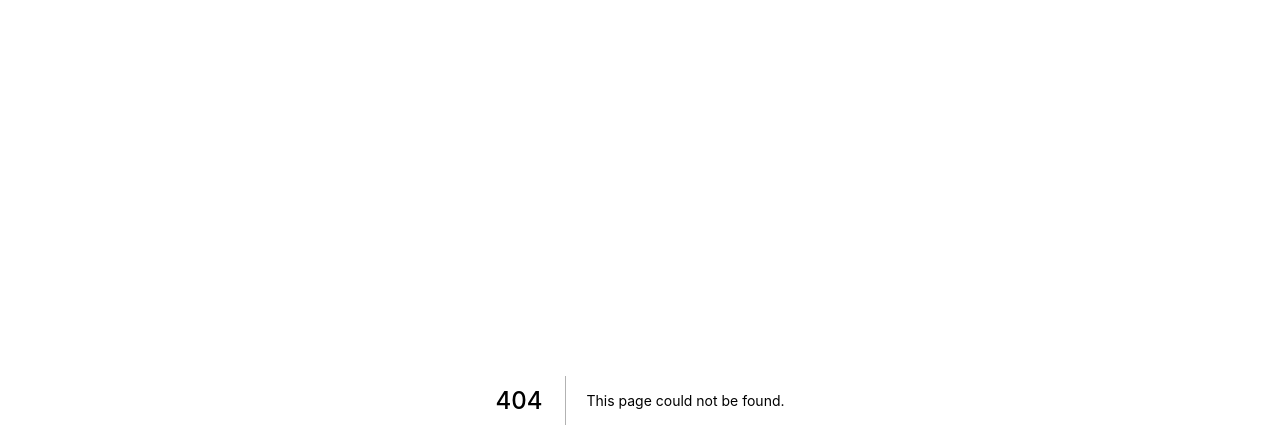
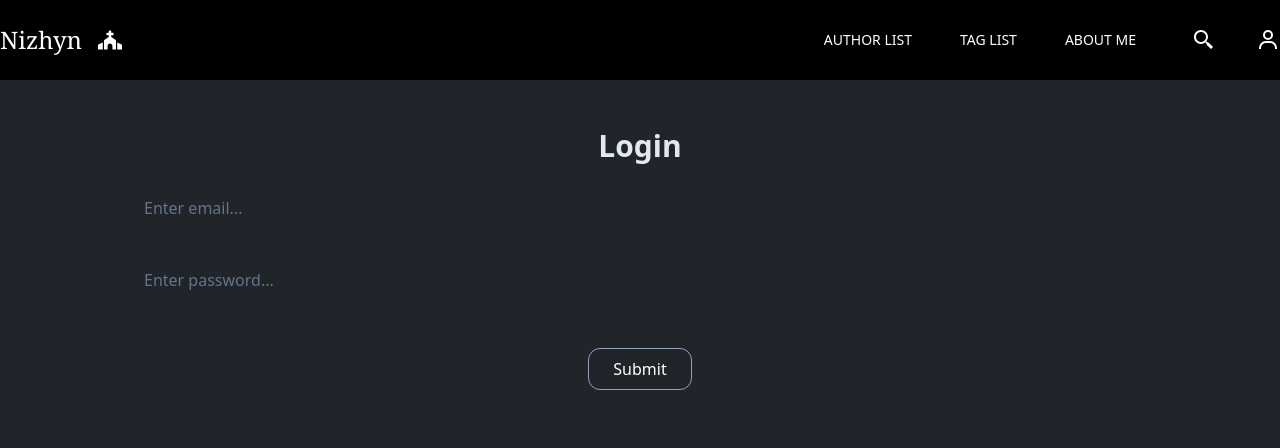
Before and after one commit to tisukRoman/explore-nizhyn, a Next.js app: page /auth/login in a window 1280 px wide. Before the commit this address had no page. Shown: the top 448 px of the page. Built offline with nearby package versions, Linux system fonts and the light colour scheme.

Commit message:
work: Login page with all the components

```diff
--- /dev/null
+++ b/components/Button.tsx
@@ -0,0 +1,18 @@
+import { FC, HTMLProps } from 'react';
+
+interface ButtonProps extends HTMLProps<HTMLButtonElement> {
+  type?: 'button' | 'submit' | 'reset';
+}
+
+const Button: FC<ButtonProps> = (props) => {
+  return (
+    <button
+      {...props}
+      className='mt-10 px-6 py-2 text-white border-[1px] border-slate-400 rounded-xl hover:scale-110 transition-transform'
+    >
+      {props.children}
+    </button>
+  );
+};
+
+export default Button;
--- a/components/Header.tsx
+++ b/components/Header.tsx
@@ -31,7 +31,7 @@
             <BiSearchAlt2 />
           </a>
         </Link>
-        <Link href='/'>
+        <Link href='/auth/login'>
           <a className='hover-green ml-10'>
             <BiUser />
           </a>
--- /dev/null
+++ b/components/LoginForm.tsx
@@ -0,0 +1,46 @@
+import { FC } from 'react';
+import * as yup from 'yup';
+import { yupResolver } from '@hookform/resolvers/yup';
+import { useForm } from 'react-hook-form';
+import TextInput from './TextInput';
+import Button from './Button';
+
+type FormValues = {
+  email: string;
+  password: string;
+};
+
+const loginSchema = yup.object({
+  email: yup.string().required('Required'),
+  password: yup.string().required('Required'),
+});
+
+type LoginProps = {
+  onSubmit: (data: any) => void;
+};
+
+const LoginForm: FC<LoginProps> = ({ onSubmit }) => {
+  const {
+    register,
+    handleSubmit,
+    formState: { errors },
+  } = useForm<FormValues>({ resolver: yupResolver(loginSchema) });
+
+  return (
+    <form onSubmit={handleSubmit(onSubmit)} className='w-full h-80'>
+      <TextInput
+        {...register('email')}
+        type='email'
+        placeholder='Enter email...'
+      />
+      <TextInput
+        {...register('password')}
+        type='password'
+        placeholder='Enter password...'
+      />
+      <Button type='submit'>Submit</Button>
+    </form>
+  );
+};
+
+export default LoginForm;
--- /dev/null
+++ b/components/PageTitle.tsx
@@ -0,0 +1,11 @@
+import { FC, ReactNode } from 'react';
+
+type PageTitleProps = {
+  children: ReactNode;
+};
+
+const PageTitle: FC<PageTitleProps> = ({ children }) => {
+  return <h1 className='text-slate-200 font-bold text-3xl'>{children}</h1>;
+};
+
+export default PageTitle;
--- /dev/null
+++ b/components/TextInput.tsx
@@ -0,0 +1,17 @@
+import { forwardRef, HTMLProps } from 'react';
+
+type InputProps = HTMLProps<HTMLInputElement>;
+
+const TextInput = forwardRef<HTMLInputElement, InputProps>((props, ref) => {
+  return (
+    <input
+      {...props}
+      ref={ref}
+      className='w-full text-white placeholder:text-slate-500 outline-none bg-black p-4 mt-4 focus:border-b-[1px] focus:border-slate-500'
+    />
+  );
+});
+
+TextInput.displayName = 'TextInput';
+
+export default TextInput;
--- a/package.json
+++ b/package.json
@@ -9,14 +9,17 @@
     "lint": "next lint"
   },
   "dependencies": {
+    "@hookform/resolvers": "^2.9.7",
     "@supabase/supabase-js": "^1.35.6",
     "autoprefixer": "^10.4.8",
     "next": "12.2.5",
     "postcss": "^8.4.16",
     "react": "18.2.0",
     "react-dom": "18.2.0",
+    "react-hook-form": "^7.34.2",
     "react-icons": "^4.4.0",
-    "tailwindcss": "^3.1.8"
+    "tailwindcss": "^3.1.8",
+    "yup": "^0.32.11"
   },
   "devDependencies": {
     "@types/node": "18.7.6",
--- /dev/null
+++ b/pages/auth/login.tsx
@@ -0,0 +1,22 @@
+import { NextPage } from 'next';
+import Header from '../../components/Header';
+import LoginForm from '../../components/LoginForm';
+import PageTitle from '../../components/PageTitle';
+
+const Login: NextPage = () => {
+  const onSubmit = (data: any) => {
+    console.log(data);
+  };
+
+  return (
+    <>
+      <Header />
+      <main className='pt-32 w-[80%] mx-auto text-center'>
+        <PageTitle>Login</PageTitle>
+        <LoginForm onSubmit={onSubmit} />
+      </main>
+    </>
+  );
+};
+
+export default Login;
--- a/pages/index.tsx
+++ b/pages/index.tsx
@@ -24,12 +24,12 @@
 
 const Home: NextPage<HomeProps> = ({ posts }) => {
   return (
-    <div className='bg-black'>
+    <>
       <Header />
       <main className='pt-16 min-h-screen'>
         <CardsList posts={posts} />
       </main>
-    </div>
+    </>
   );
 };
 
--- a/styles/globals.css
+++ b/styles/globals.css
@@ -1,6 +1,10 @@
 @tailwind base;
 @tailwind components;
 @tailwind utilities;
+
+body {
+  background-color: #212529;
+}
 
 @layer utilities {
   .hover-green {
```
Also changed, not shown: 1 other file (tests, documents, lock files or other folders).
